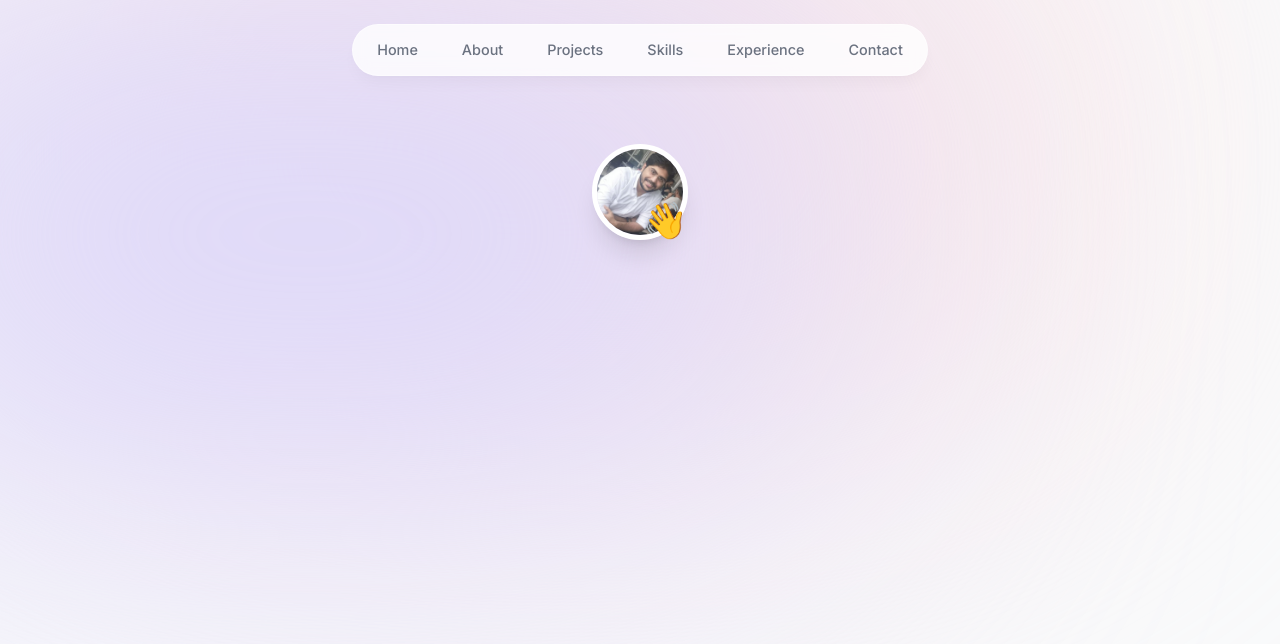
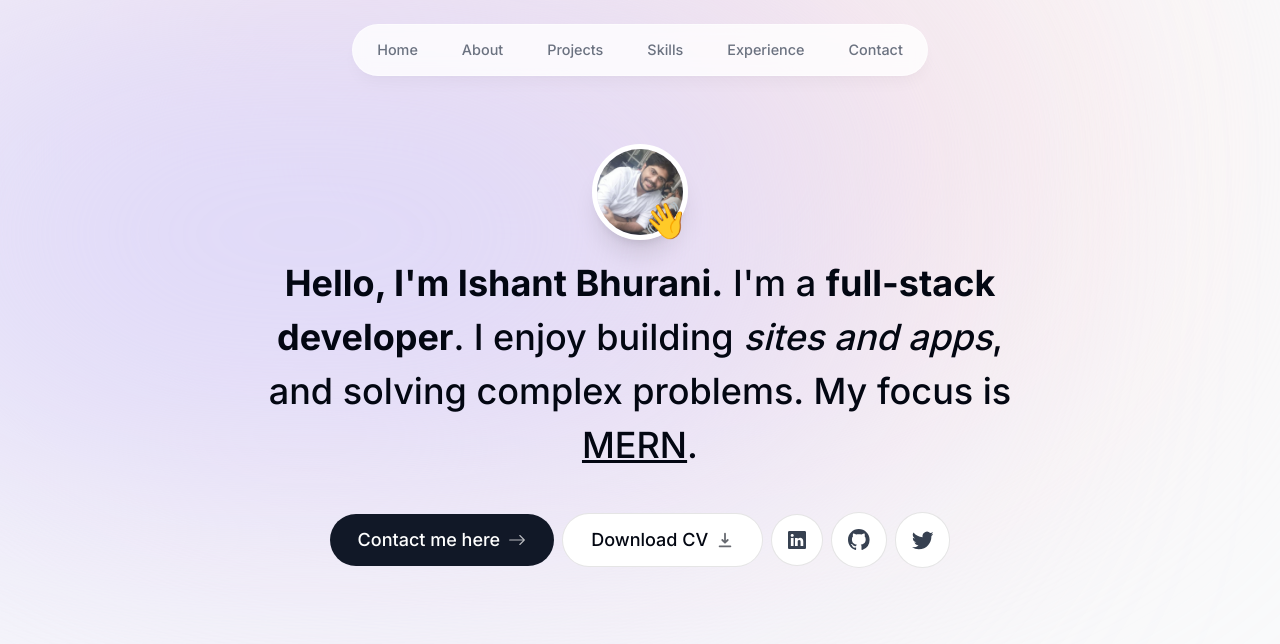
Before and after one commit to ishantbhurani/portfolio, a Next.js app: page / in a window 1280 px wide. Shown: the top 644 px of the page. Built offline with nearby package versions, Linux system fonts and the light colour scheme.

Commit message:
add content and actions to intro section

```diff
--- a/app/page.tsx
+++ b/app/page.tsx
@@ -2,7 +2,7 @@ import Intro from '@/components/intro'
 
 export default function Home() {
   return (
-    <main>
+    <main className='flex flex-col items-center px-4'>
       <Intro />
     </main>
   )
--- a/components/intro.tsx
+++ b/components/intro.tsx
@@ -1,12 +1,15 @@
 'use client'
 
+import Link from 'next/link'
 import Image from 'next/image'
 import { motion } from 'framer-motion'
+import { BsArrowRight, BsGithub, BsLinkedin, BsTwitter } from 'react-icons/bs'
+import { HiDownload } from 'react-icons/hi'
 import avatarImg from '@/public/avatarImg.jpg'
 
 export default function Intro() {
   return (
-    <section>
+    <section className='mb-28 max-w-[50rem] text-center sm:mb-0'>
       <div className='flex items-center justify-center'>
         <div className='relative'>
           <motion.div
@@ -37,6 +40,65 @@ export default function Intro() {
           </motion.span>
         </div>
       </div>
+
+      <motion.p
+        className='mb-10 mt-4 px-4 text-2xl font-medium !leading-[1.5] sm:text-4xl'
+        initial={{ opacity: 0, y: 100 }}
+        animate={{ opacity: 1, y: 0 }}
+      >
+        <span className='font-bold'>Hello, I'm Ishant Bhurani.</span> I'm a{' '}
+        <span className='font-bold'>full-stack developer</span>. I enjoy
+        building <span className='italic'>sites and apps</span>, and solving
+        complex problems. My focus is <span className='underline'>MERN</span>.
+      </motion.p>
+
+      <motion.div
+        className='flex flex-col sm:flex-row items-center justify-center gap-2 px-4 text-lg font-medium'
+        initial={{ opacity: 0, y: 100 }}
+        animate={{ opacity: 1, y: 0 }}
+        transition={{ delay: 0.1 }}
+      >
+        <Link
+          href='#contact'
+          className='group bg-gray-900 text-white px-7 py-3 flex items-center gap-2 rounded-full whitespace-nowrap outline-none focus:scale-110 hover:scale-110 hover:bg-gray-950 active:scale-105 transition'
+        >
+          Contact me here{' '}
+          <BsArrowRight className='opacity-70 group-hover:translate-x-1 transition' />
+        </Link>
+
+        <a
+          href='/CV.pdf'
+          download
+          className='group bg-white px-7 py-3 flex items-center gap-2 rounded-full whitespace-nowrap outline-none focus:scale-110 hover:scale-110 active:scale-105 transition cursor-pointer border border-black/10'
+        >
+          Download CV{' '}
+          <HiDownload className='opacity-60 group-hover:translate-y-1 transition' />
+        </a>
+
+        <a
+          href='https://www.linkedin.com/in/ishant-bhurani'
+          target='_blank'
+          className='bg-white p-4 text-gray-700 flex items-center gap-2 rounded-full outline-none focus:scale-[1.15] hover:scale-[1.15] hover:text-gray-950 active:scale-105 transition border border-black/10'
+        >
+          <BsLinkedin />
+        </a>
+
+        <a
+          href='https://github.com/ishantbhurani'
+          target='_blank'
+          className='bg-white p-4 text-gray-700 flex items-center gap-2 rounded-full text-[1.35rem] outline-none focus:scale-[1.15] hover:scale-[1.15] hover:text-gray-950 active:scale-105 transition border border-black/10'
+        >
+          <BsGithub />
+        </a>
+
+        <a
+          href='https://twitter.com/IShaunt'
+          target='_blank'
+          className='bg-white p-4 text-gray-700 flex items-center gap-2 rounded-full text-[1.35rem] outline-none focus:scale-[1.15] hover:scale-[1.15] hover:text-gray-950 active:scale-105 transition border border-black/10'
+        >
+          <BsTwitter />
+        </a>
+      </motion.div>
     </section>
   )
 }
```
